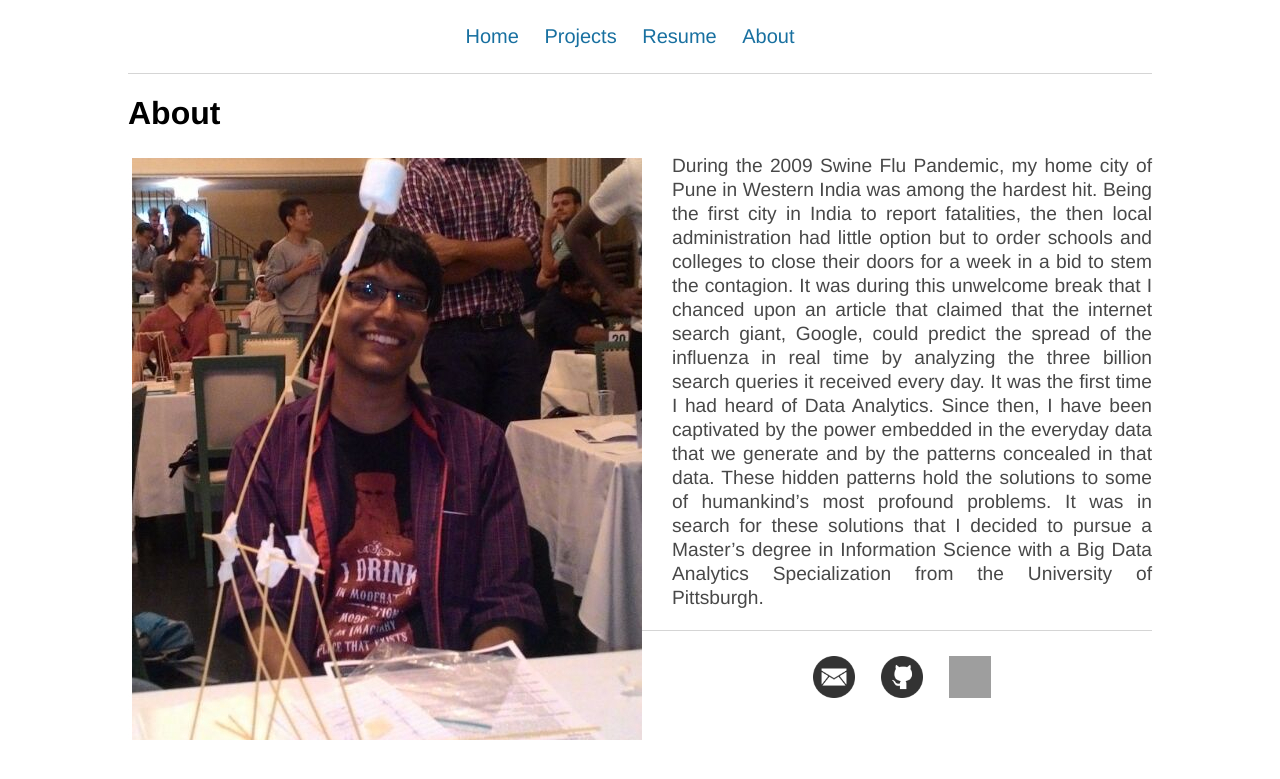
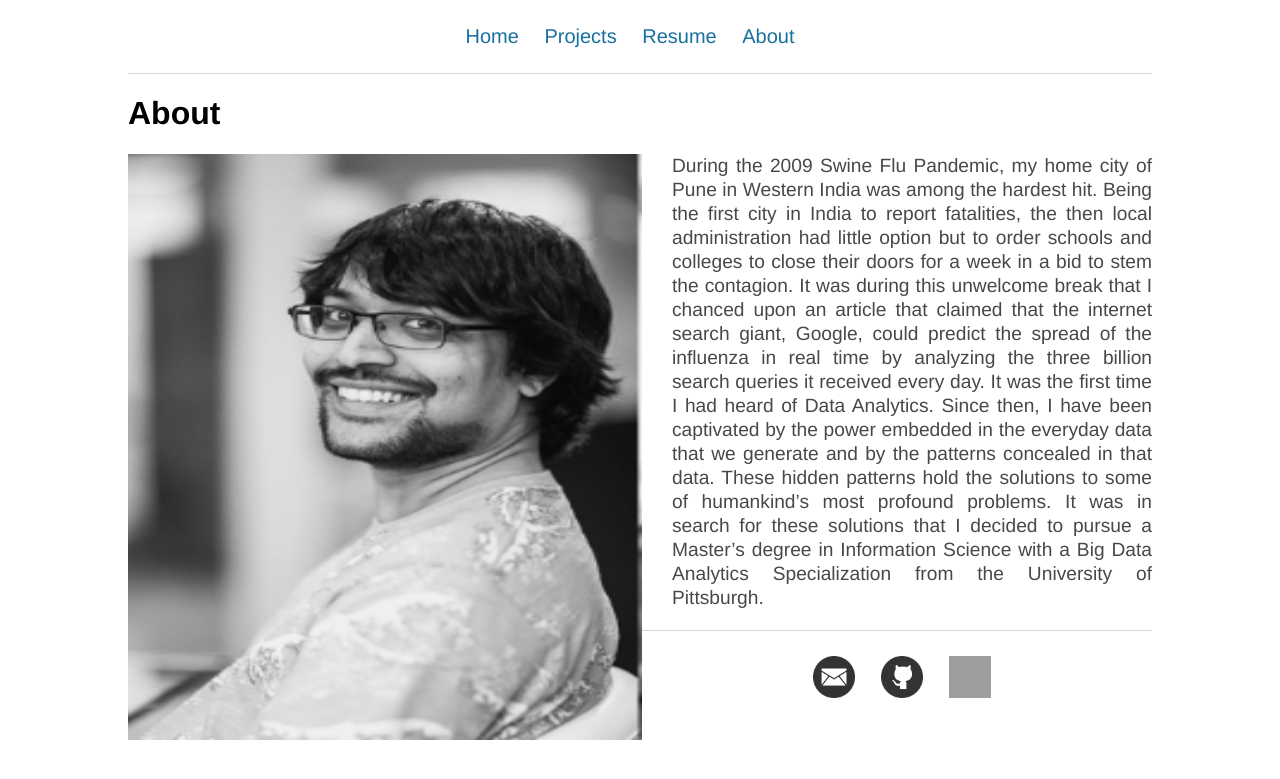
Before and after one commit to NeilBardhan/neilbardhan.github.io, a Jekyll site: the page built from about/index.html, in a window 1280 px wide. Shown: the top 779 px of the page. Built offline with Jekyll 4.4.1, drawn with Linux system fonts in a browser that asks for light colours; grey boxes are pictures that could not be loaded.

Commit message:
updated picture from 2016 to 2018

```diff
--- a/about/index.html
+++ b/about/index.html
@@ -6,7 +6,7 @@ title: About Indraneil Bardhan
 <div class="about">
 	<h1>About</h1>
 	<p>
-	<img id="about" src="croppedPhoto.jpg" alt="Photo" style="float:left;width:514px;height:586px;margin-right: 30px;margin-bottom: 30px;">
+	<img id="about" src="picturebw.PNG" alt="Photo" style="float:left;width:514px;height:586px;margin-right: 30px;margin-bottom: 30px;">
         During the 2009 Swine Flu Pandemic, my home city of Pune in Western India was among the hardest hit. Being the first city in India to report fatalities, the then local administration had little option but to order schools and colleges to close their doors for a week in a bid to stem the contagion. It was during this unwelcome break that I chanced upon an article that claimed that the internet search giant, Google, could predict the spread of the influenza in real time by analyzing the three billion search queries it received every day. It was the first time I had heard of Data Analytics. Since then, I have been captivated by the power embedded in the everyday data that we generate and by the patterns concealed in that data. These hidden patterns hold the solutions to some of humankind’s most profound problems. It was in search for these solutions that I decided to pursue a Master’s degree in Information Science with a Big Data Analytics Specialization from the University of Pittsburgh.
     </p>
 </div>
```
